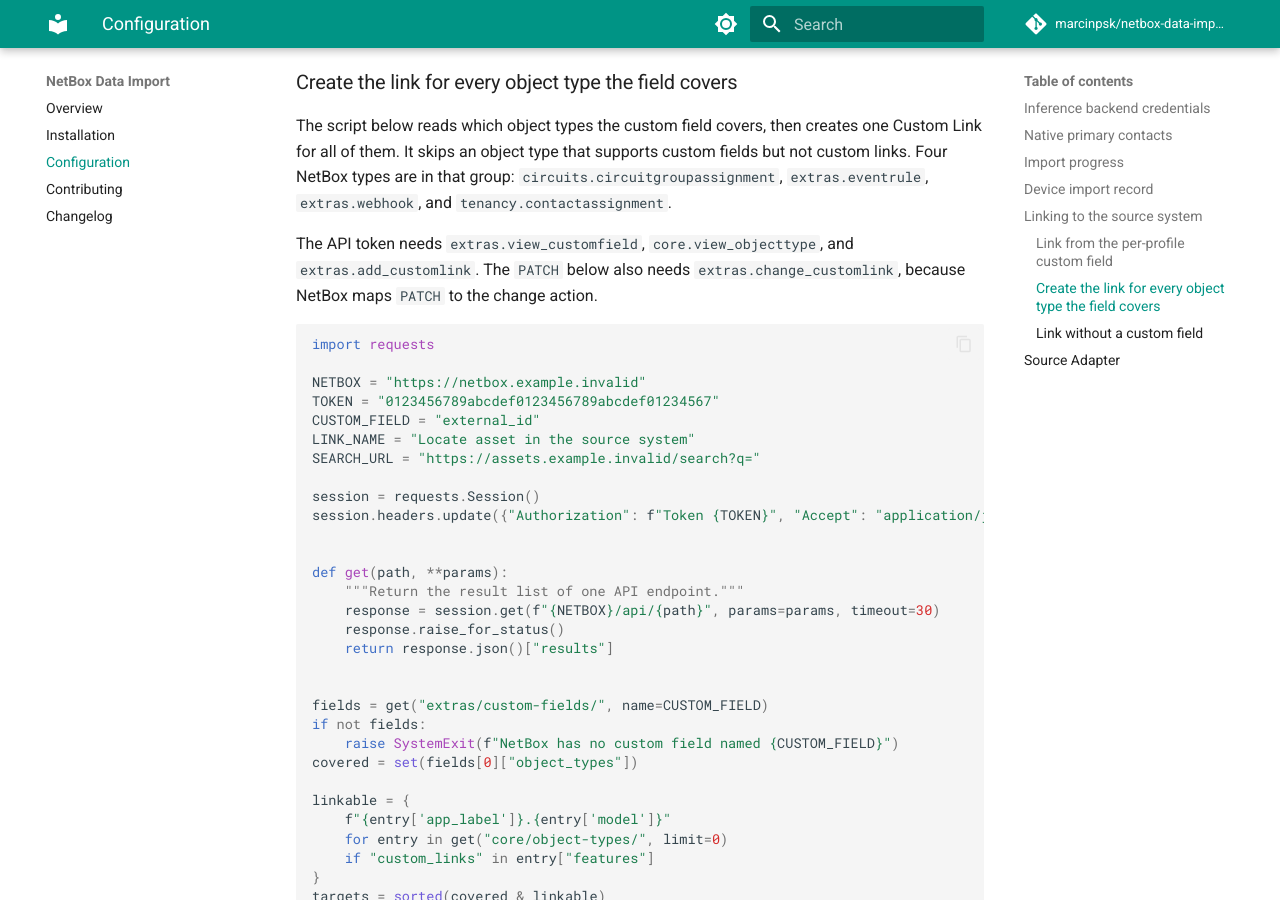
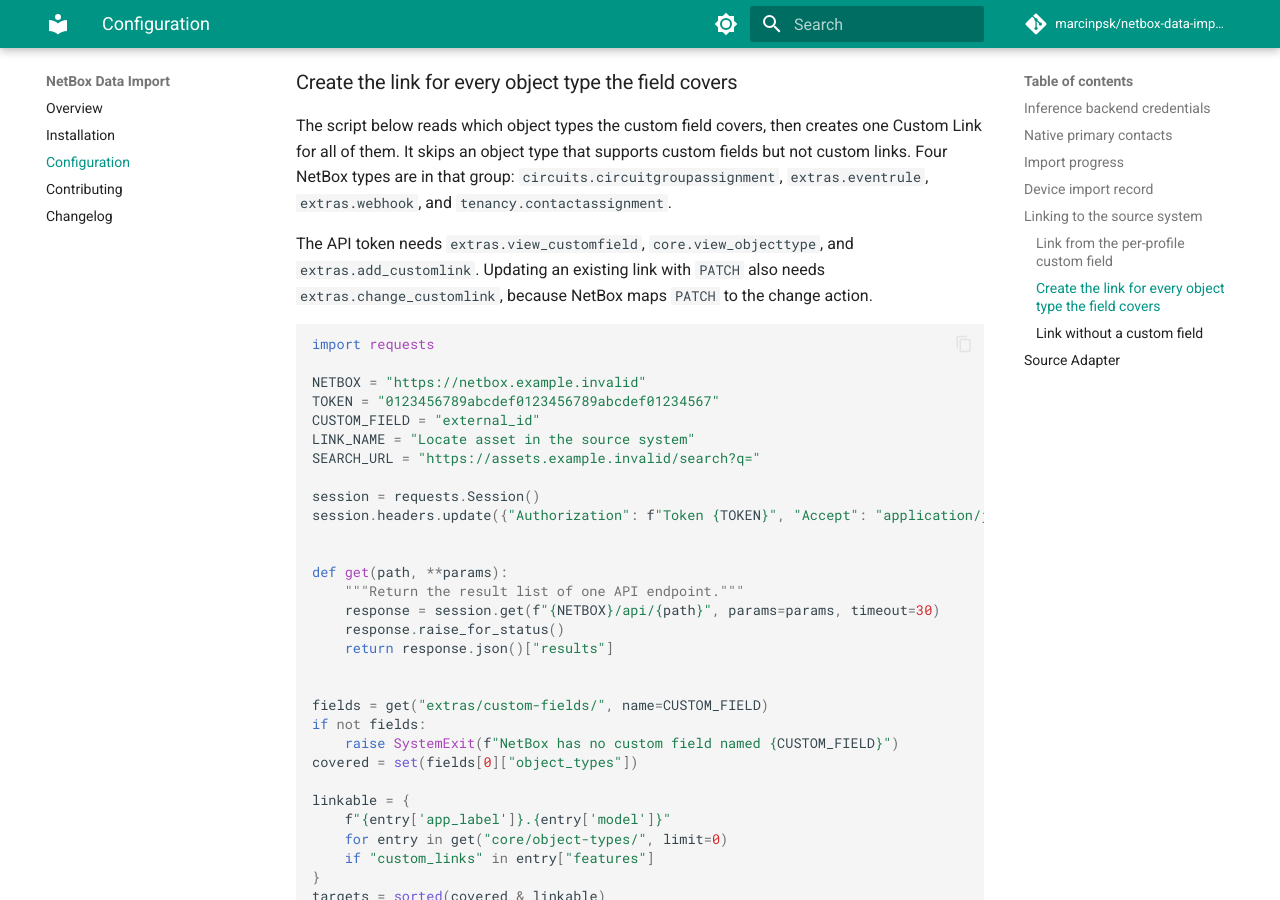
Before and after one commit to marcinpsk/netbox-data-import-plugin, an MkDocs documentation site: the page built from docs/configuration.md, in a window 1280 px wide and 900 px high, scrolled down 5324 px. Built offline with MkDocs 1.6.1 and Material for MkDocs 9.7.7, drawn with Linux system fonts in a browser that asks for light colours; comment, search, counter and statistics services are not loaded.

Commit message:
docs: name the PATCH procedure the permission belongs to
The sentence said "The `PATCH` below", but the code block underneath it only sends `POST`. The
`PATCH` guidance comes after that block, so the reference pointed at nothing. It now names the
procedure instead of a position.

````diff
--- a/docs/configuration.md
+++ b/docs/configuration.md
@@ -227,8 +227,8 @@
 and `tenancy.contactassignment`.
 
 The API token needs `extras.view_customfield`, `core.view_objecttype`, and
-`extras.add_customlink`. The `PATCH` below also needs `extras.change_customlink`, because
-NetBox maps `PATCH` to the change action.
+`extras.add_customlink`. Updating an existing link with `PATCH` also needs
+`extras.change_customlink`, because NetBox maps `PATCH` to the change action.
 
 ```python
 import requests
````
